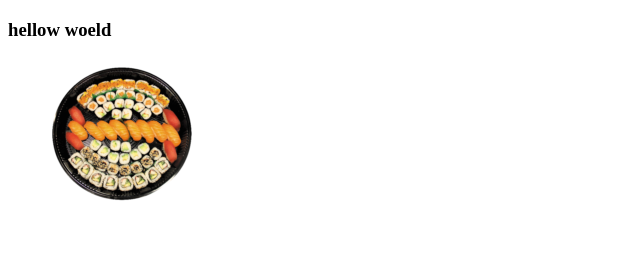
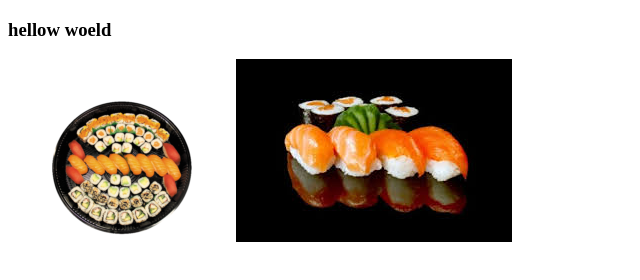
Before and after one commit to bappay786/myfirst, a plain HTML site: page index.html in a window 1280 px wide. Shown: the part 178-458 px from the top of the page, without its empty margins (0-640 px from the left). Drawn offline with Linux system fonts and the light colour scheme.

Commit message:
new picture

```diff
--- a/index.html
+++ b/index.html
@@ -12,5 +12,6 @@
     <h1>i can send cord</h1>
     <h3>hellow woeld</h3>
     <img src="gogo.png" alt="">
+    <img src="im1.jpg" alt="">
 </body>
 </html>
```
Also changed, not shown: im1.jpg (added).
